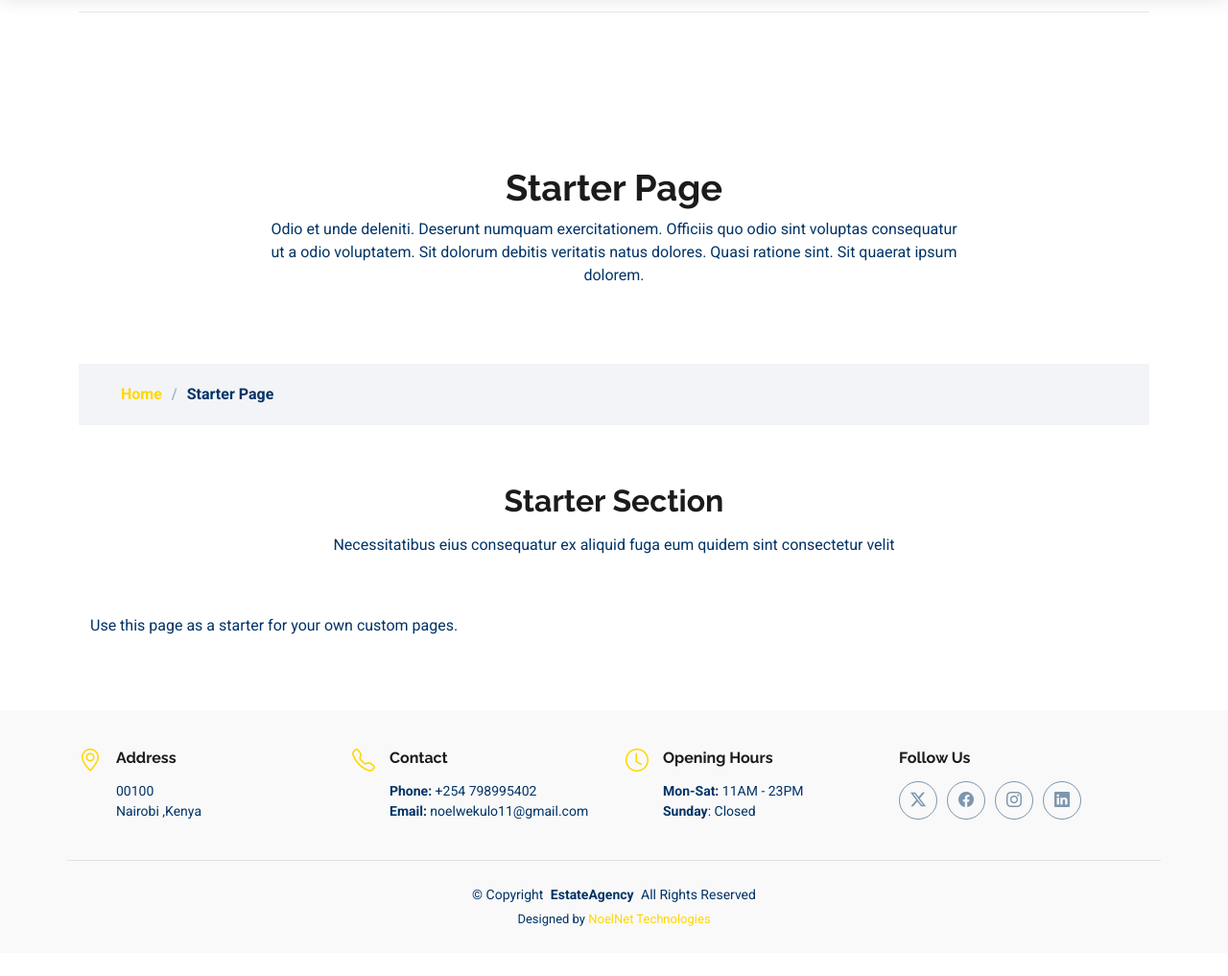
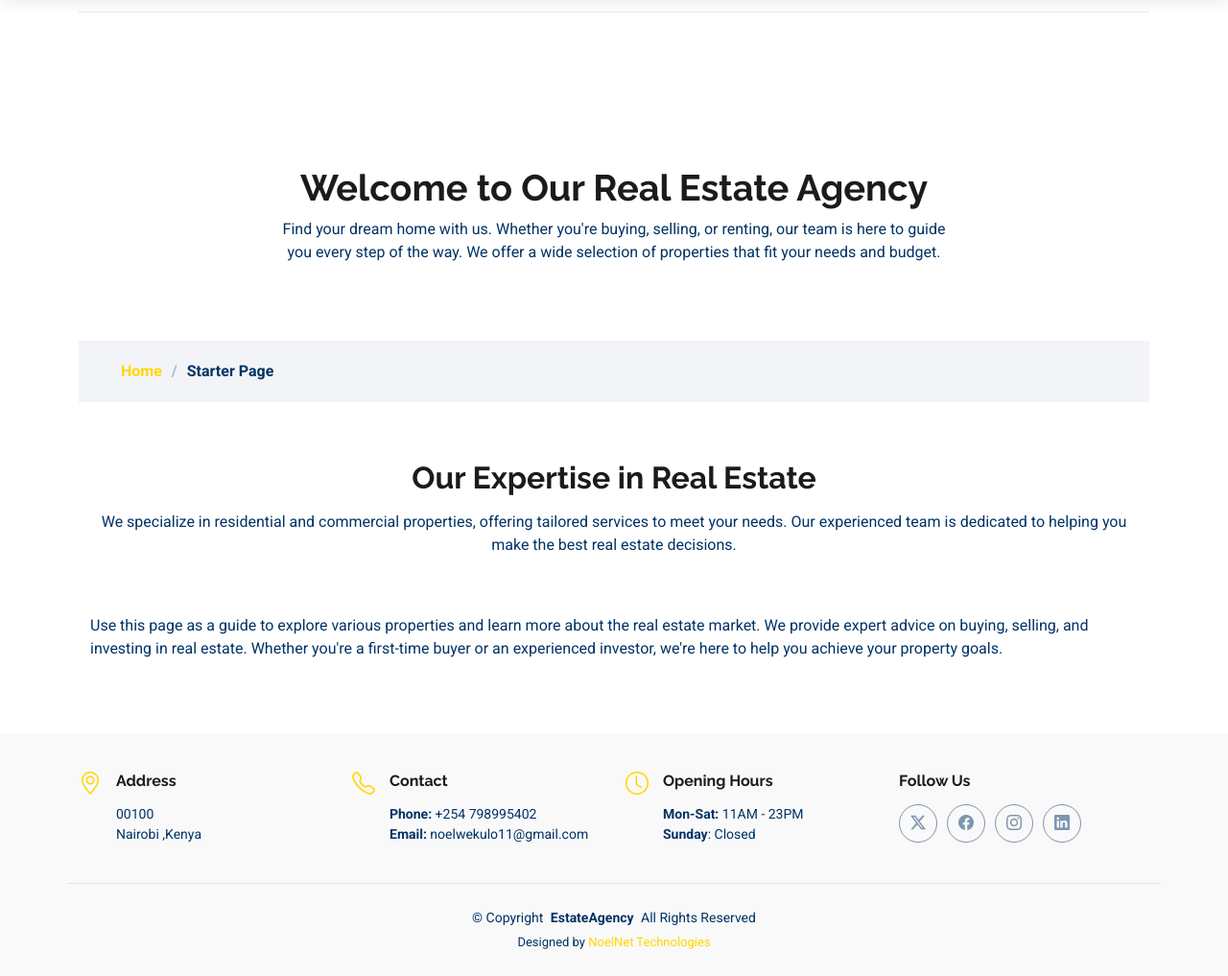
Before and after one commit to NoelWekulo/website-assignment, a Django app: page /starterpage/ in a window 1280 px wide. Shown: the part 84-1101 px from the top of the page at 96% size. Before the commit the page ends 1049 px from the top, so only its background shows below. Run offline with Django 5.2, Linux system fonts and the light colour scheme; some libraries are stand-ins or nearby versions.

Commit message:
Update starter-page.html

```diff
--- a/agency/templates/starter-page.html
+++ b/agency/templates/starter-page.html
@@ -1,7 +1,6 @@
 {% extends "base.html" %}
 
 {% load static %}
-
 
 {% block content %}
 
@@ -47,8 +46,8 @@
         <div class="container">
           <div class="row d-flex justify-content-center text-center">
             <div class="col-lg-8">
-              <h1>Starter Page</h1>
-              <p class="mb-0">Odio et unde deleniti. Deserunt numquam exercitationem. Officiis quo odio sint voluptas consequatur ut a odio voluptatem. Sit dolorum debitis veritatis natus dolores. Quasi ratione sint. Sit quaerat ipsum dolorem.</p>
+              <h1>Welcome to Our Real Estate Agency</h1>
+              <p class="mb-0">Find your dream home with us. Whether you're buying, selling, or renting, our team is here to guide you every step of the way. We offer a wide selection of properties that fit your needs and budget.</p>
             </div>
           </div>
         </div>
@@ -68,12 +67,12 @@
 
       <!-- Section Title -->
       <div class="container section-title" data-aos="fade-up">
-        <h2>Starter Section</h2>
-        <p>Necessitatibus eius consequatur ex aliquid fuga eum quidem sint consectetur velit</p>
+        <h2>Our Expertise in Real Estate</h2>
+        <p>We specialize in residential and commercial properties, offering tailored services to meet your needs. Our experienced team is dedicated to helping you make the best real estate decisions.</p>
       </div><!-- End Section Title -->
 
       <div class="container" data-aos="fade-up">
-        <p>Use this page as a starter for your own custom pages.</p>
+        <p>Use this page as a guide to explore various properties and learn more about the real estate market. We provide expert advice on buying, selling, and investing in real estate. Whether you're a first-time buyer or an experienced investor, we're here to help you achieve your property goals.</p>
       </div>
 
     </section><!-- /Starter Section Section -->
```
